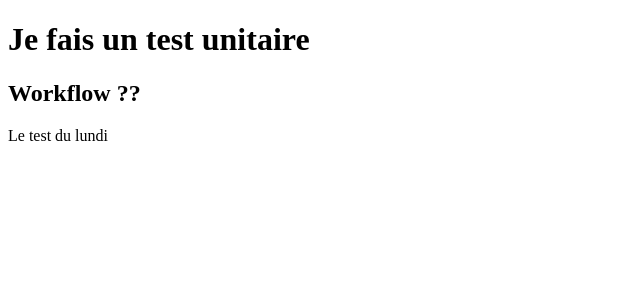
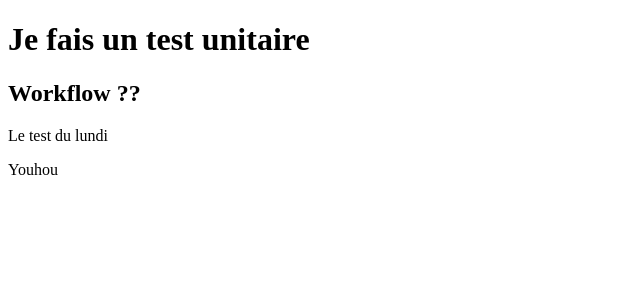
Before and after one commit to AdminTiaki/interfaceAdmin, an Angular app: page / in a window 1280 px wide. Shown: the top 300 px of the page, without its empty margins (0-640 px from the left). Built offline with nearby package versions, Linux system fonts and the light colour scheme.

Commit message:
modif linting

```diff
--- a/src/app/app.component.html
+++ b/src/app/app.component.html
@@ -2,3 +2,4 @@
 <h1>Je fais un test unitaire</h1>
 <h2>Workflow ??</h2>
 <p>Le test du lundi</p>
+<p>Youhou</p>
```
